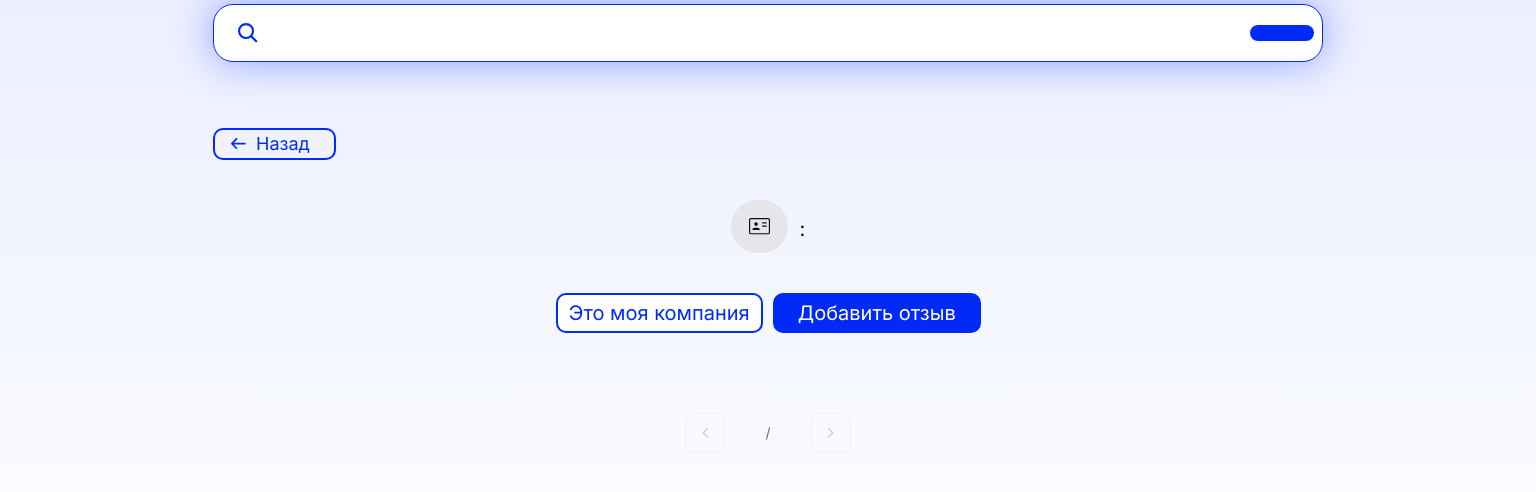
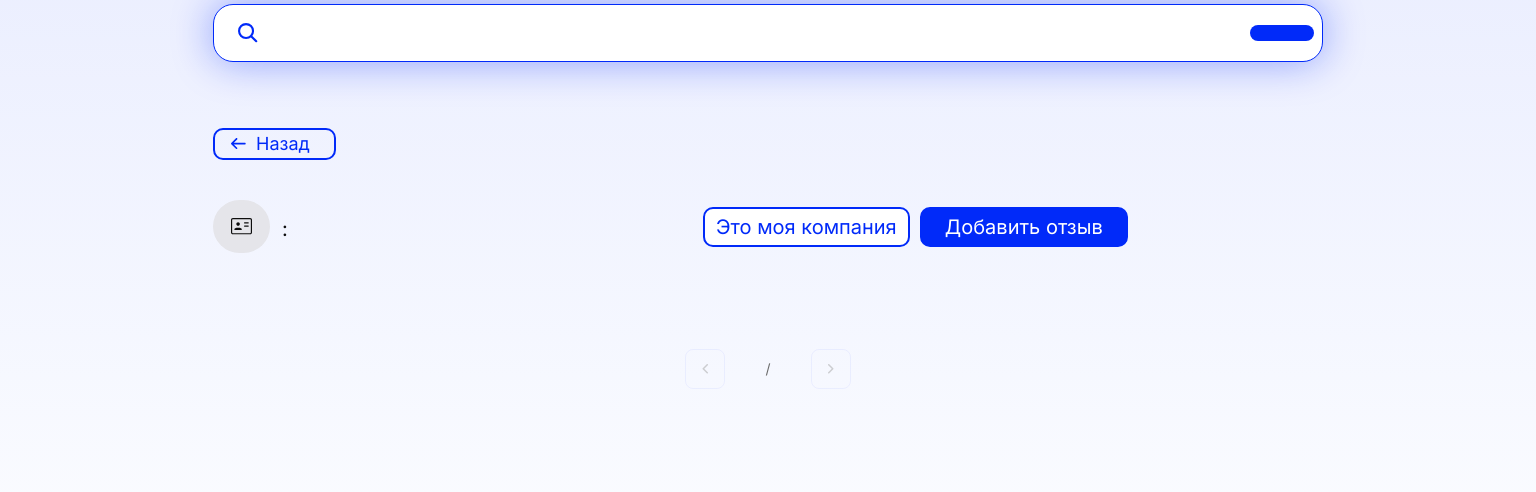
Before and after one commit to AAAlex2001/safelogist, a FastAPI app: template backend/templates/company_reviews.html in a window 1536 px wide. Shown: the part 140-632 px from the top of the page. Run offline with FastAPI, Linux system fonts and the light colour scheme; the template is opened without the code that fills it, so the values that code supplies are empty; parts of the project's set-up code (start-up, migrations or seed data) failed here and were passed over.

Commit message:
правка

```diff
--- a/backend/static/css/company.css
+++ b/backend/static/css/company.css
@@ -189,12 +189,19 @@
 
 .actions.dual {
     justify-content: space-between;
-    max-width: 320px;
+    width: 320px;
     margin: 0 auto 40px;
 }
 
 .actions.dual .btn {
     flex: 1;
+}
+
+.company-top-row {
+    display: flex;
+    flex-direction: column;
+    gap: 12px;
+    margin-bottom: 16px;
 }
 
 .icon {
@@ -216,7 +223,7 @@
     align-items: center;
     justify-content: center;
     gap: 12px;
-    margin: 0 auto 20px;
+    margin: 0 auto 20px auto;
 }
 
 .company-meta-card {
@@ -378,7 +385,7 @@
 
     .actions.dual {
         justify-content: space-between;
-        max-width: 425px;
+        width: 425px;
     }
 
     .company-name {
@@ -409,13 +416,25 @@
 
 @media (min-width: 1440px) {
 
+    .company-card {
+        margin: 0 auto 40px 0;
+    }
+
     .company-page {
         width: 100%;
         max-width: 1150px;
     }
 
+    .company-top-row {
+        flex-direction: row;
+        justify-content: space-between;
+        align-items: center;
+        gap: 24px;
+    }
+
     .meta-columns {
         flex-direction: row;
+        align-items: flex-start;
     }
 
     .company-meta-card {
--- a/backend/templates/company_reviews.html
+++ b/backend/templates/company_reviews.html
@@ -46,6 +46,7 @@
             </a>
         </div>
 
+        <div class="company-top-row">
             <div class="company-card">
                 <div class="company-avatar">
                     <svg width="21" height="17" viewBox="0 0 21 17" fill="none" xmlns="http://www.w3.org/2000/svg">
@@ -65,6 +66,7 @@
                 <a class="btn solid" href="/{{ lang }}/reviews/{{ display_name | urlencode }}?page=1#add-review">
                     Добавить отзыв
                 </a>
+            </div>
         </div>
 
         {% if company_sections %}
```
Lines whose indentation alone changed are shown as unchanged.
